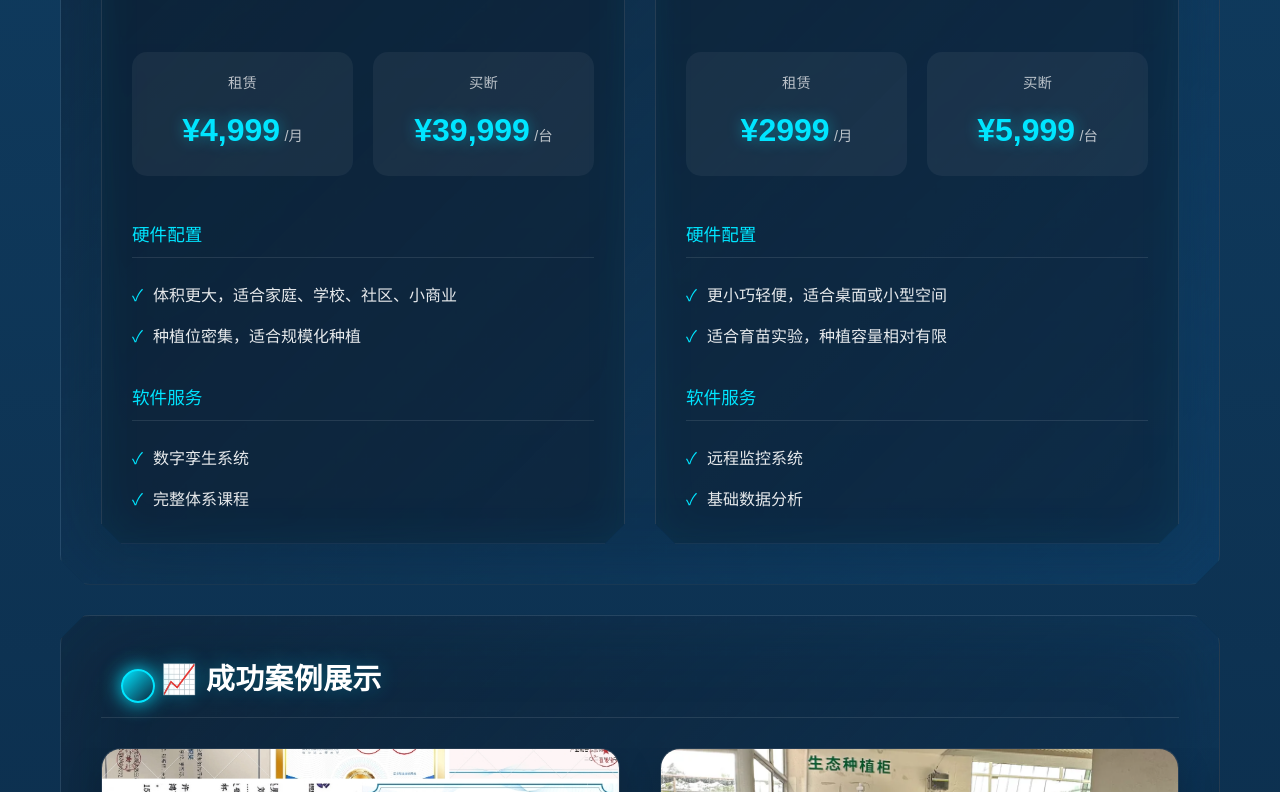
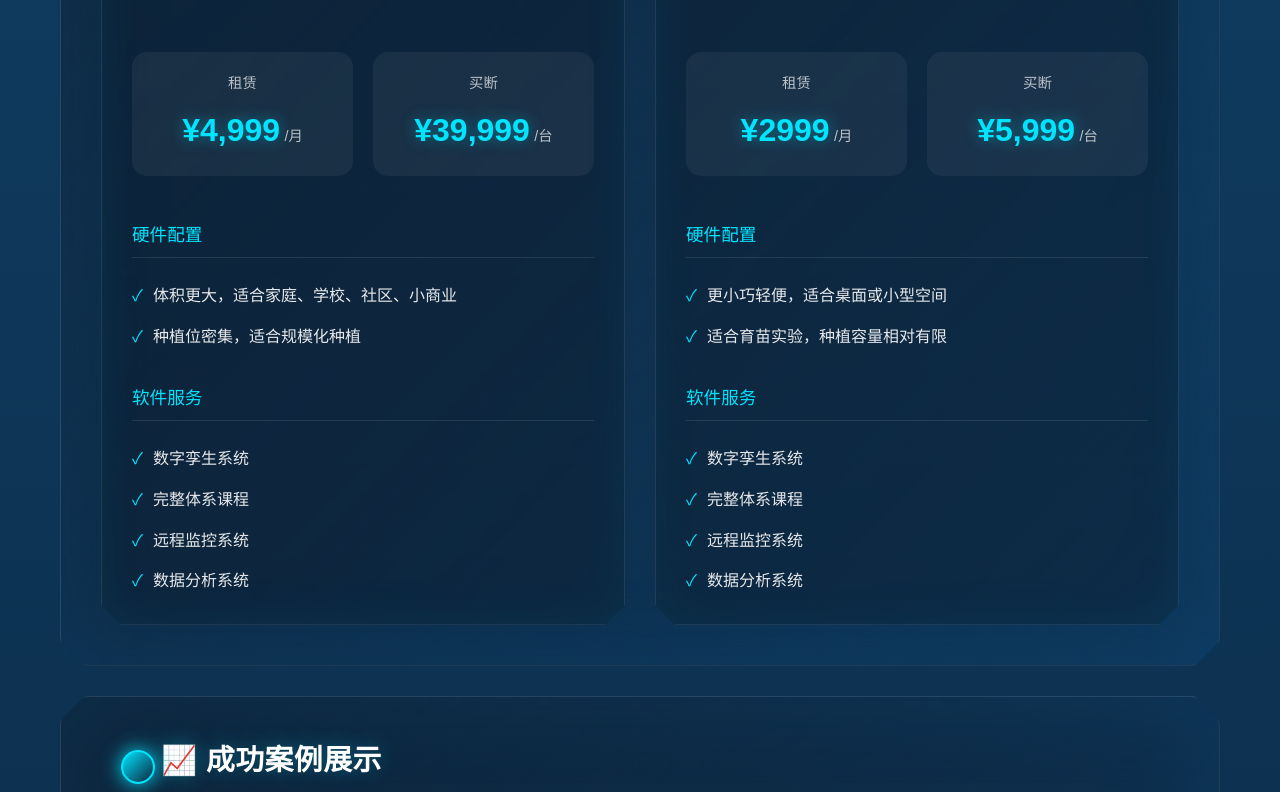
Before and after one commit to Devinbian/farm-scene-plans, a plain HTML site: page channel.html in a window 1280 px wide. Shown: the part 2008-2800 px from the top of the page. Drawn offline with Linux system fonts and the light colour scheme; grey boxes are pictures that could not be loaded.

Commit message:
Update channel page with enhanced feature descriptions and refined statistics

```diff
--- a/channel.html
+++ b/channel.html
@@ -644,7 +644,7 @@
     <div class="container">
         <header class="header">
             <h1>五育融合新范式：智慧微农场如何重塑劳动教育课程</h1>
-            <p>用科技重塑课堂，让每个孩子成为未来农业科学家</p>
+            <p>以科技探索未来，用创新播撒科学的种子</p>
         </header>
 
         <section class="section">
@@ -746,6 +746,14 @@
                                 <i>✓</i>
                                 <span>完整体系课程</span>
                             </div>
+                            <div class="feature-item">
+                                <i>✓</i>
+                                <span>远程监控系统</span>
+                            </div>
+                            <div class="feature-item">
+                                <i>✓</i>
+                                <span>数据分析系统</span>
+                            </div>
                         </div>
                     </div>
                 </div>
@@ -784,11 +792,19 @@
                             <div class="feature-title">软件服务</div>
                             <div class="feature-item">
                                 <i>✓</i>
+                                <span>数字孪生系统</span>
+                            </div>
+                            <div class="feature-item">
+                                <i>✓</i>
+                                <span>完整体系课程</span>
+                            </div>
+                            <div class="feature-item">
+                                <i>✓</i>
                                 <span>远程监控系统</span>
                             </div>
                             <div class="feature-item">
                                 <i>✓</i>
-                                <span>基础数据分析</span>
+                                <span>数据分析系统</span>
                             </div>
                         </div>
                     </div>
@@ -816,8 +832,8 @@
                                     <span class="stat-label">CSSCI、SCI论文</span>
                                 </div>
                                 <div class="stat-item">
-                                    <span class="stat-value">100%</span>
-                                    <span class="stat-label">课程覆盖</span>
+                                    <span class="stat-value">10+</span>
+                                    <span class="stat-label">国家级奖项</span>
                                 </div>
                                 <div class="stat-item">
                                     <span class="stat-value">3年</span>
```
